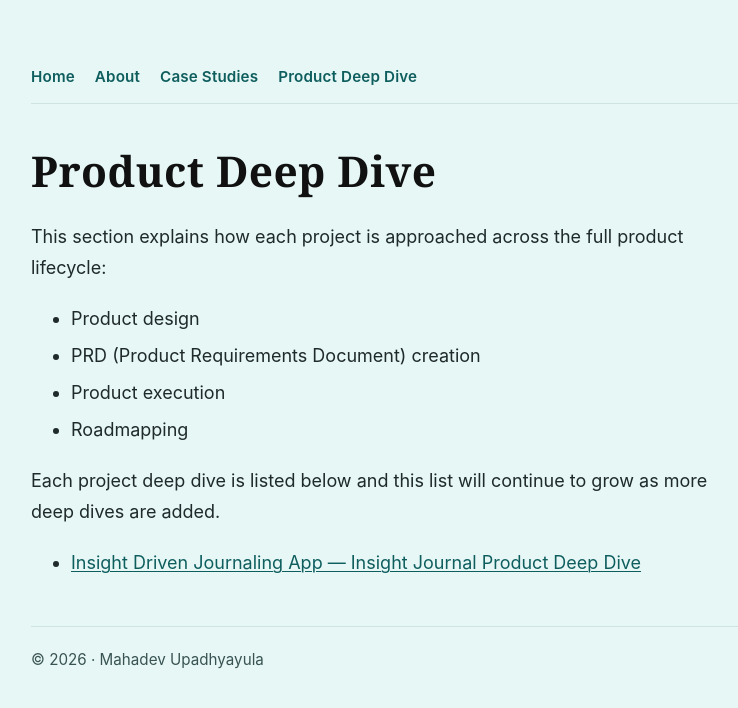
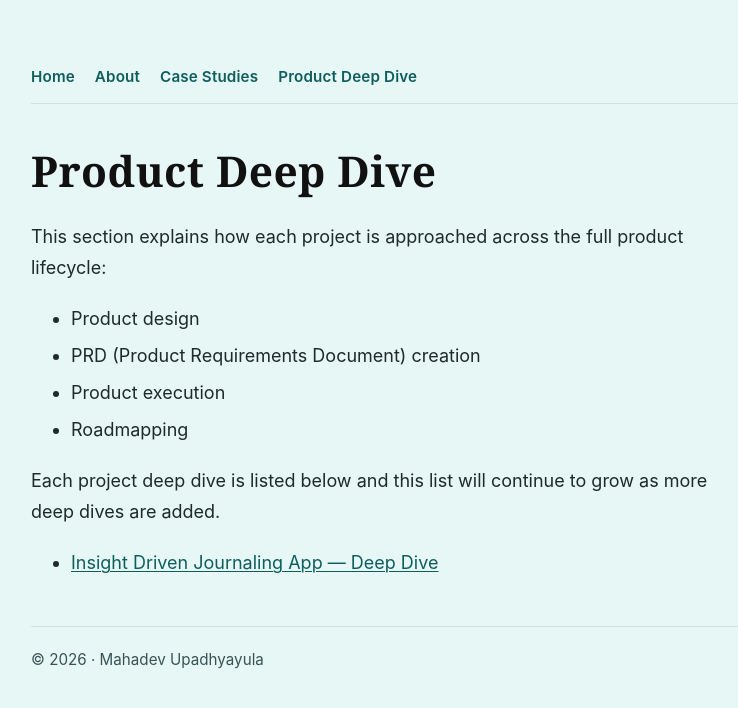
Before and after one commit to mahadevupadhyayula/mahadevupadhyayula.github.io, a Jekyll site: the page built from product-deep-dive.md, in a window 1280 px wide. Shown: the top 708 px of the page, without its empty margins (249-987 px from the left). Built offline with Jekyll 4.4.1, drawn with Linux system fonts in a browser that asks for light colours.

Commit message:
Update Insight Driven Journaling App deep dive link text

```diff
--- a/product-deep-dive.md
+++ b/product-deep-dive.md
@@ -13,4 +13,4 @@ This section explains how each project is approached across the full product lif
 
 Each project deep dive is listed below and this list will continue to grow as more deep dives are added.
 
-- [Insight Driven Journaling App — Insight Journal Product Deep Dive]({{ '/case-studies/insight-driven-journaling-app/insight-journal-product-deepdive/' | relative_url }})
+- [Insight Driven Journaling App — Deep Dive]({{ '/case-studies/insight-driven-journaling-app/insight-journal-product-deepdive/' | relative_url }})
```
